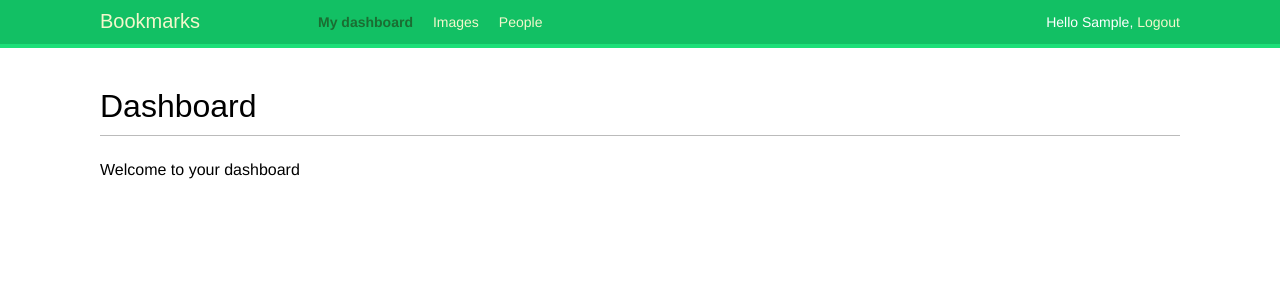
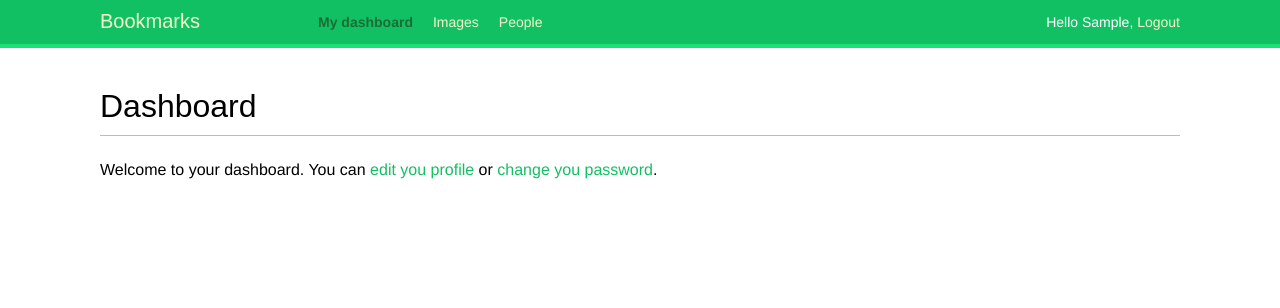
Before and after one commit to rafiwts/SocialNetwork, a Django app: page /account/ in a window 1280 px wide. Shown: the top 308 px of the page. Run offline with Django 4.2, Linux system fonts and the light colour scheme; the visitor is signed in with stand-in values (Sample User, id 1); some web fonts are replaced.

Commit message:
Adding additional funcionality to the dashboard

```diff
--- a/bookmarks/account/templates/account/dashboard.html
+++ b/bookmarks/account/templates/account/dashboard.html
@@ -4,5 +4,6 @@
 
 {%block content%}
     <h1>Dashboard</h1>
-    <p>Welcome to your dashboard</p>
+    <p>Welcome to your dashboard. You can <a href="{%url 'edit'%}">edit you profile</a>
+    or <a href="{%url 'password_change'%}">change you password</a>.</p>
 {%endblock%}
```
